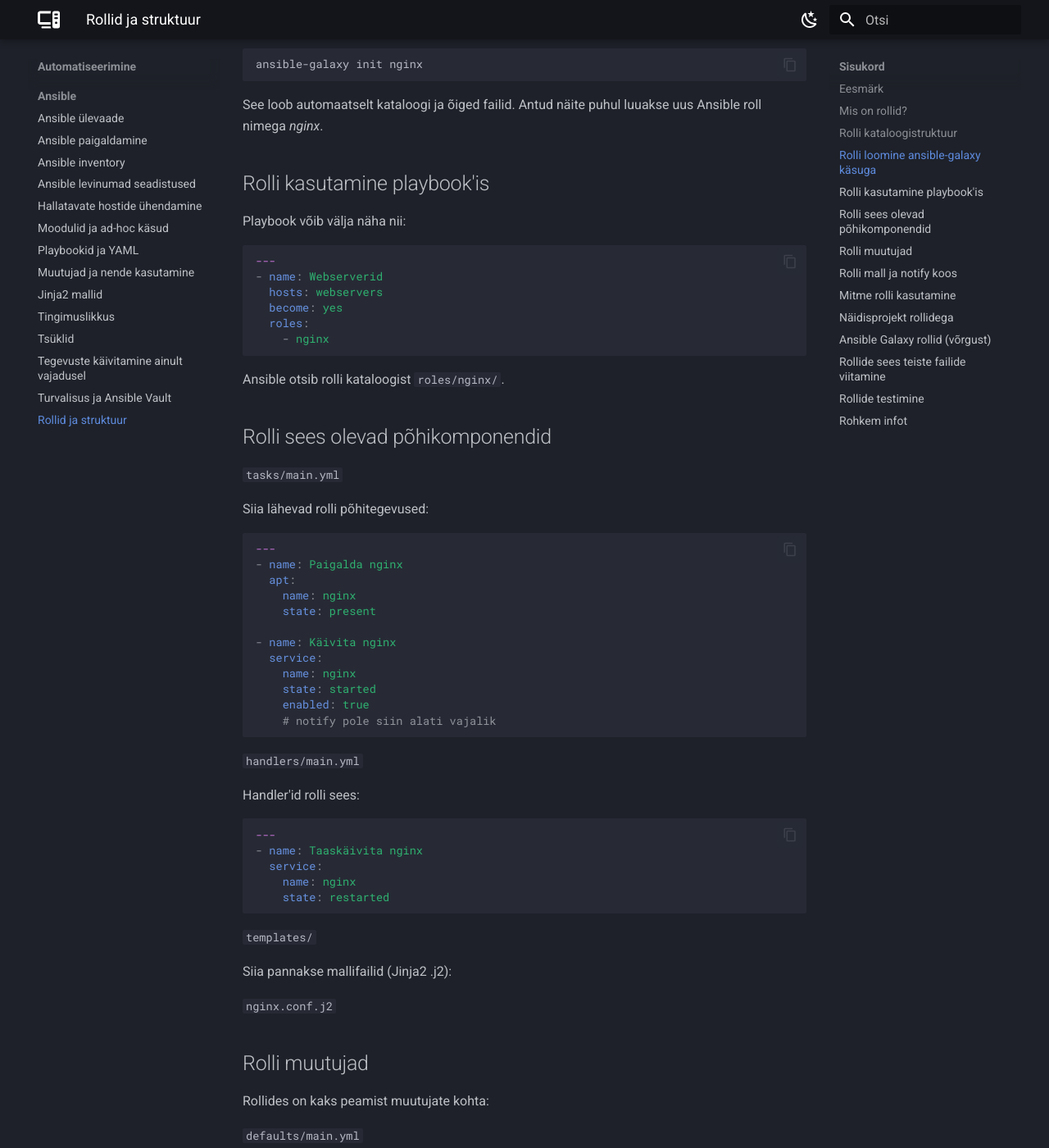
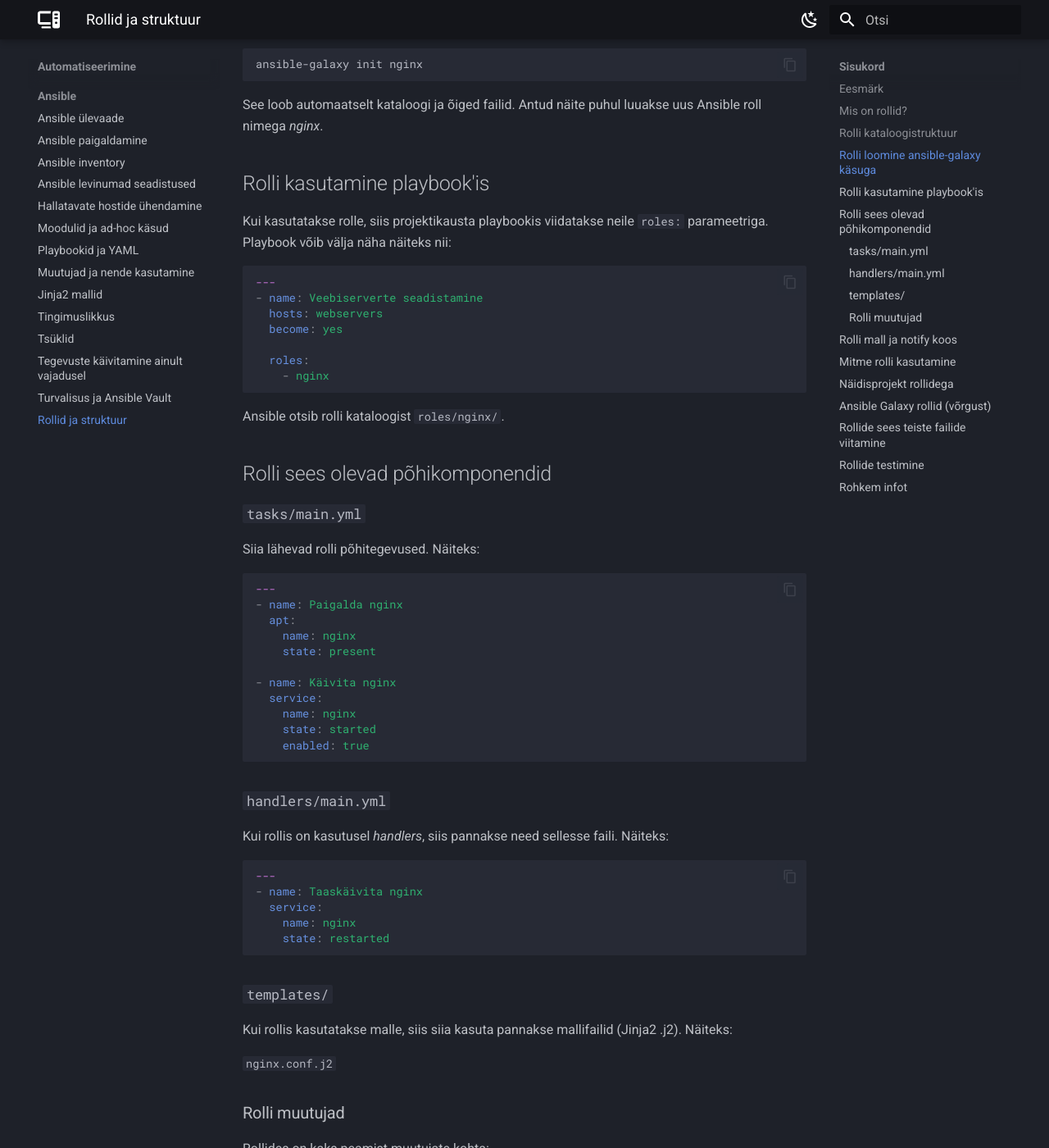
Before and after one commit to priitpaap/priitpaap.github.io, an MkDocs documentation site: the page built from docs/ansible/ansibleroles.md, in a window 1280 px wide and 1400 px high, scrolled down 2323 px. Shown: the whole window at 82% size. Built offline with MkDocs 1.6.1 and Material for MkDocs 9.7.7, drawn with Linux system fonts in a browser that asks for light colours.

Commit message:
Update ansibleroles.md

````diff
--- a/docs/ansible/ansibleroles.md
+++ b/docs/ansible/ansibleroles.md
@@ -95,13 +95,14 @@ See loob automaatselt kataloogi ja õiged failid. Antud näite puhul luuakse uus
 
 ## Rolli kasutamine playbook'is
 
-Playbook võib välja näha nii:
+Kui kasutatakse rolle, siis projektikausta playbookis viidatakse neile `roles:` parameetriga. Playbook võib välja näha näiteks nii:
 
 ```yaml
 ---
-- name: Webserverid
+- name: Veebiserverte seadistamine
   hosts: webservers
   become: yes
+
   roles:
     - nginx
 ```
@@ -110,9 +111,9 @@ Ansible otsib rolli kataloogist `roles/nginx/`.
 
 ## Rolli sees olevad põhikomponendid
 
-`tasks/main.yml`
+### `tasks/main.yml`
 
-Siia lähevad rolli põhitegevused:
+Siia lähevad rolli põhitegevused. Näiteks:
 
 ```yaml
 ---
@@ -126,12 +127,11 @@ Siia lähevad rolli põhitegevused:
     name: nginx
     state: started
     enabled: true
-    # notify pole siin alati vajalik
 ```
 
-`handlers/main.yml`
+### `handlers/main.yml`
 
-Handler'id rolli sees:
+Kui rollis on kasutusel *handlers*, siis pannakse need sellesse faili. Näiteks:
 
 ```yaml
 ---
@@ -141,14 +141,14 @@ Handler'id rolli sees:
     state: restarted
 ```
 
-`templates/`
+### `templates/`
 
-Siia pannakse mallifailid (Jinja2 .j2):
+Kui rollis kasutatakse malle, siis siia kasuta pannakse mallifailid (Jinja2 .j2). Näiteks:
 
 `nginx.conf.j2`
 
 
-## Rolli muutujad
+### Rolli muutujad
 
 Rollides on kaks peamist muutujate kohta:
 
````
